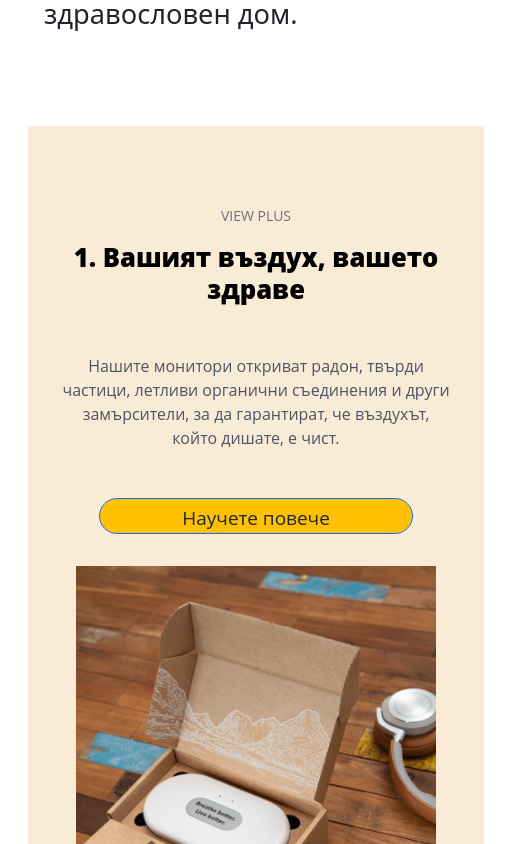
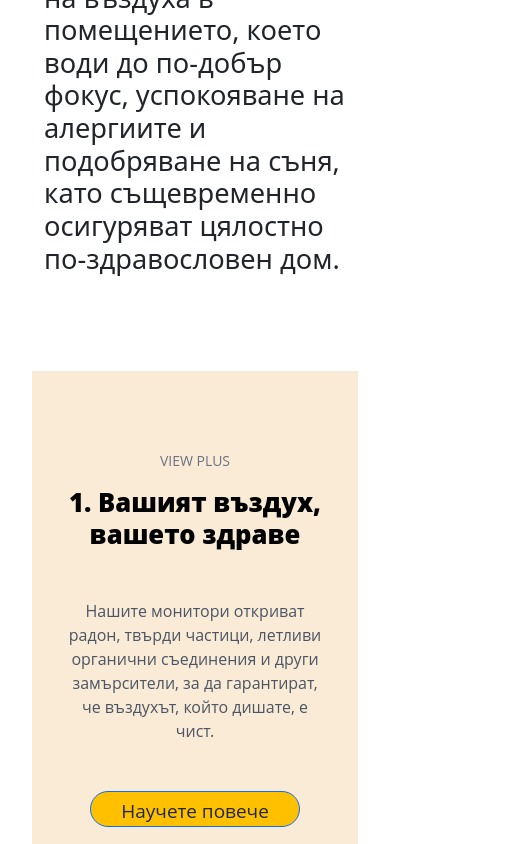
Before and after one commit to Angel04172002/RadonWebsiteNew2, a Next.js app: page / in a window 390 px wide. Shown: the part 740-1584 px from the top of the page, 512 px wide, since content can reach past the window. Built offline with nearby package versions, Linux system fonts and the light colour scheme.

Commit message:
Update media queries

```diff
--- a/app/Home.css
+++ b/app/Home.css
@@ -1,5 +1,10 @@
 .main-title {
     font-family: 'Arial';
+}
+
+body, html {
+  overflow-x: hidden;
+  width: 100%;
 }
 
 
@@ -143,7 +148,8 @@
 
 .r-1,
 .r-2 {
-    width: 40em;
+    /* width: 40em; */
+    width: 50%;
     text-align: start;
 }
 
@@ -199,7 +205,7 @@
 }
 
 @media (max-width: 768px) {
-
+/*
     .r-1,
     .r-2 {
         width: 30em;
@@ -220,6 +226,17 @@
 
     .vp-p-3 {
         width: 25em;
+    } */
+
+    .r-1,
+    .r-2,
+    .r-3,
+    .vp-p-3 {
+        width: 100% !important;
+        max-width: 100% !important;
+        box-sizing: border-box;
+        padding-left: 1rem;
+        padding-right: 1rem;
     }
 
 }
```
